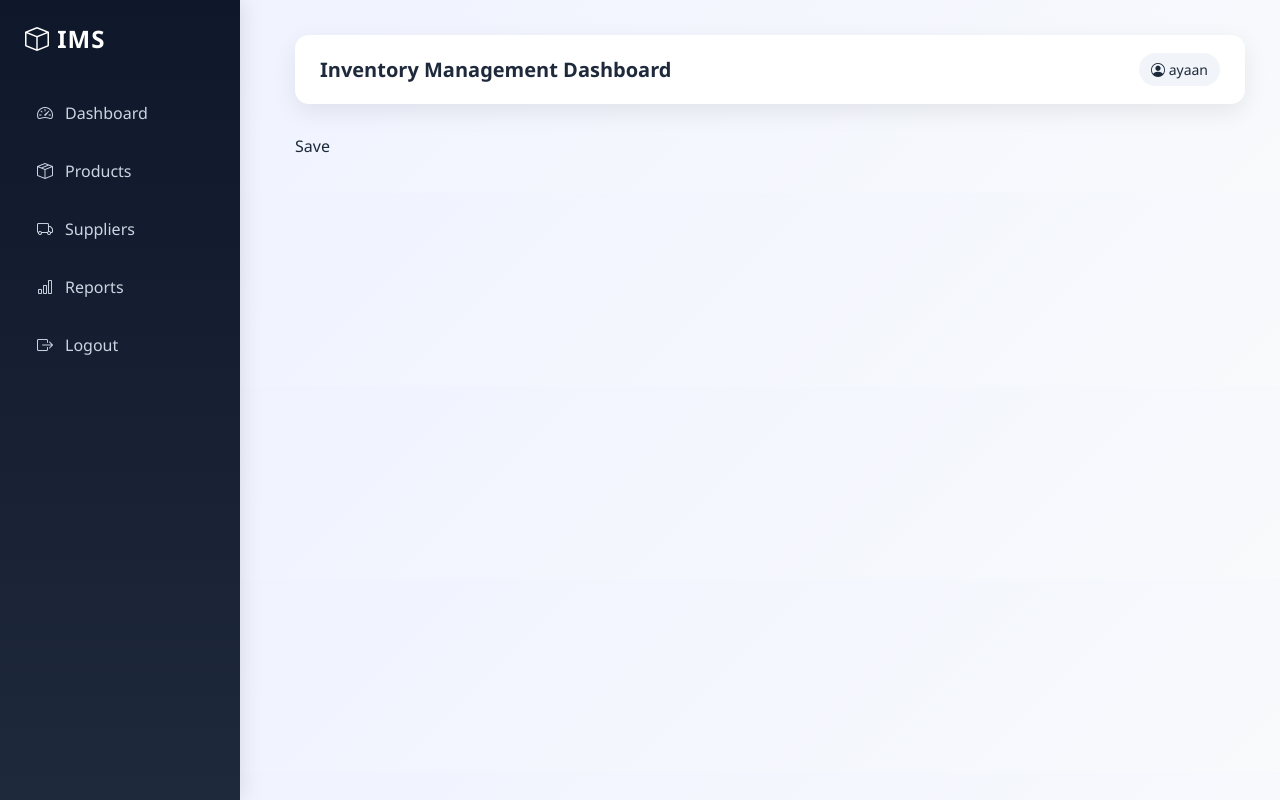
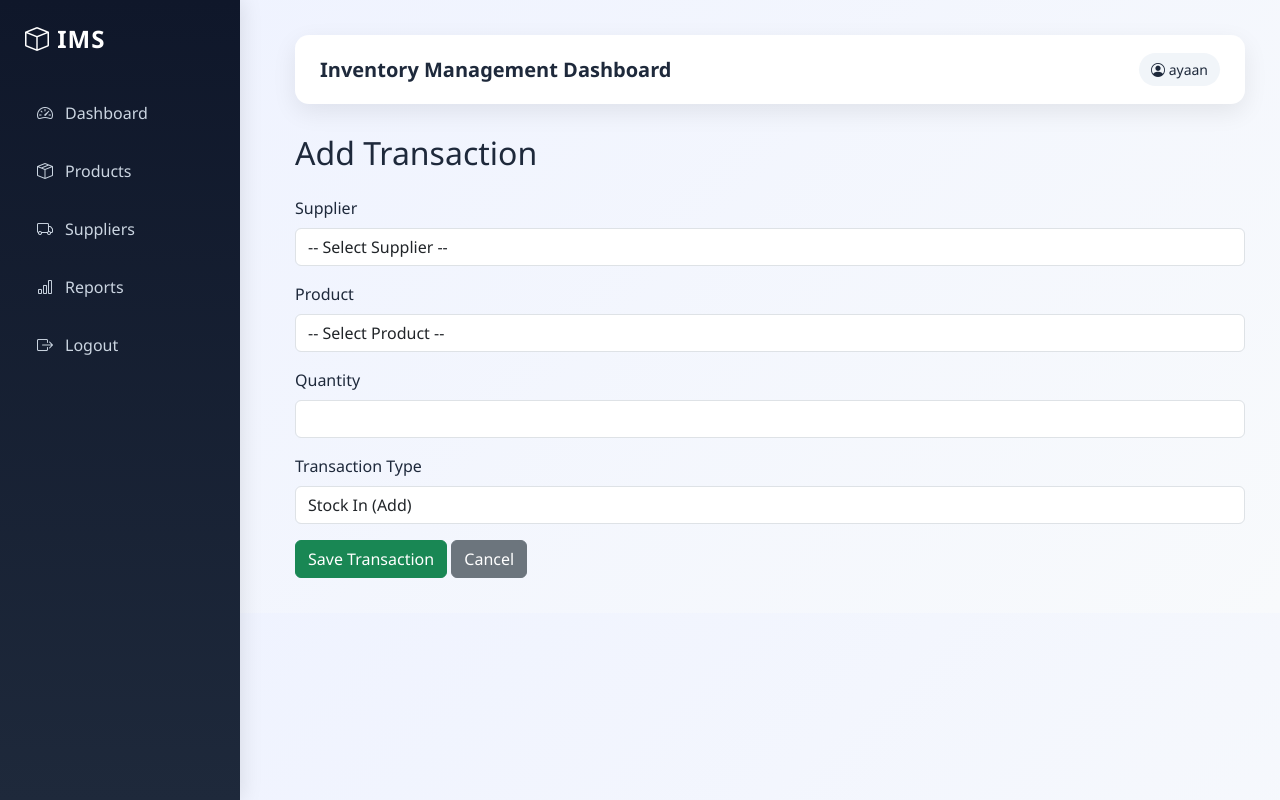
Before and after one commit to mohammadayaan578/django_project, a Django app: page /transaction/add/ in a window 1280 px wide. Run offline with Django 5.2, Linux system fonts and the light colour scheme; a user stored in the database is signed in; data comes from the database, SQL or seed files in the repository; both versions use the stored data as it was after the commit.

Commit message:
updated project

```diff
--- a/inventory/models.py
+++ b/inventory/models.py
@@ -1,7 +1,7 @@
 from django.db import models
 
 
-# SUPPLIER MODEL
+# ================= SUPPLIER =================
 class Supplier(models.Model):
     name = models.CharField(max_length=100)
     phone = models.CharField(max_length=15)
@@ -12,7 +12,7 @@ class Supplier(models.Model):
         return self.name
 
 
-# CATEGORY MODEL
+# ================= CATEGORY =================
 class Category(models.Model):
     name = models.CharField(max_length=100)
 
@@ -20,7 +20,7 @@ class Category(models.Model):
         return self.name
 
 
-# PRODUCT MODEL
+# ================= PRODUCT =================
 class Product(models.Model):
     name = models.CharField(max_length=200)
 
@@ -30,17 +30,22 @@ class Product(models.Model):
         related_name='products'
     )
 
+    # ✅ FIX: ADD SUPPLIER FIELD
+    supplier = models.ForeignKey(
+        Supplier,
+        on_delete=models.CASCADE,
+        related_name='products'
+    )
+
     price = models.DecimalField(max_digits=10, decimal_places=2)
-
     quantity = models.IntegerField()
 
     def __str__(self):
         return self.name
 
 
-# INVOICE MODEL
+# ================= INVOICE =================
 class Invoice(models.Model):
-
     product = models.ForeignKey(Product, on_delete=models.CASCADE)
 
     customer_name = models.CharField(max_length=200)
@@ -49,7 +54,6 @@ class Invoice(models.Model):
     country = models.CharField(max_length=100)
 
     quantity = models.IntegerField()
-
     price = models.DecimalField(max_digits=10, decimal_places=2)
     total = models.DecimalField(max_digits=12, decimal_places=2)
 
@@ -59,15 +63,16 @@ class Invoice(models.Model):
         return f"Invoice {self.id}"
 
 
-
+# ================= SUPPLIER TRANSACTION =================
 class SupplierTransaction(models.Model):
     TRANSACTION_TYPE = (
-        ('IN', 'Stock In'),   # supplier se liya
-        ('OUT', 'Stock Out'), # supplier ko diya
+        ('IN', 'Stock In'),
+        ('OUT', 'Stock Out'),
     )
 
-    supplier = models.ForeignKey('Supplier', on_delete=models.CASCADE)
-    product = models.ForeignKey('Product', on_delete=models.CASCADE)
+    supplier = models.ForeignKey(Supplier, on_delete=models.CASCADE)
+    product = models.ForeignKey(Product, on_delete=models.CASCADE)
+
     quantity = models.IntegerField()
     transaction_type = models.CharField(max_length=3, choices=TRANSACTION_TYPE)
     date = models.DateTimeField(auto_now_add=True)
--- a/inventory/views.py
+++ b/inventory/views.py
@@ -2,13 +2,15 @@ from django.shortcuts import render, redirect, get_object_or_404
 from django.http import HttpResponse
 from django.template.loader import get_template
 from decimal import Decimal
+from collections import defaultdict
 
 from django.contrib.auth import authenticate, login, logout
 from django.contrib import messages
 from django.contrib.auth.decorators import login_required
 from django.contrib.auth.models import User
 
-from django.db import models
+from django.db.models import Sum
+from xhtml2pdf import pisa
 
 from .models import Product, Supplier, Invoice, Category, SupplierTransaction
 
@@ -42,7 +44,7 @@ def login_view(request):
 
         user = authenticate(request, username=username, password=password)
 
-        if user is not None:
+        if user:
             login(request, user)
             return redirect('dashboard')
         else:
@@ -60,24 +62,20 @@ def logout_view(request):
 # ================= DASHBOARD =================
 @login_required(login_url='login')
 def dashboard(request):
-    total_products = Product.objects.count()
-    low_stock = Product.objects.filter(quantity__lt=5).count()
-    total_suppliers = Supplier.objects.count()
-    recent_products = Product.objects.all().order_by('-id')[:5]
-
     return render(request, 'inventory/dashboard.html', {
-        'total_products': total_products,
-        'low_stock': low_stock,
-        'total_suppliers': total_suppliers,
-        'recent_products': recent_products
+        'total_products': Product.objects.count(),
+        'low_stock': Product.objects.filter(quantity__lt=5).count(),
+        'total_suppliers': Supplier.objects.count(),
+        'recent_products': Product.objects.all().order_by('-id')[:5]
     })
 
 
 # ================= PRODUCTS =================
 @login_required(login_url='login')
 def product_list(request):
-    products = Product.objects.all()
-    return render(request, 'inventory/product_list.html', {'products': products})
+    return render(request, 'inventory/product_list.html', {
+        'products': Product.objects.all()
+    })
 
 
 @login_required(login_url='login')
@@ -93,10 +91,11 @@ def add_product(request):
         )
         return redirect('product_list')
 
-    return render(request, 'inventory/add_product.html', {'categories': categories})
+    return render(request, 'inventory/add_product.html', {
+        'categories': categories
+    })
 
 
-# ✅ UPDATE PRODUCT (FIXED)
 @login_required(login_url='login')
 def update_product(request, pk):
     product = get_object_or_404(Product, pk=pk)
@@ -108,7 +107,6 @@ def update_product(request, pk):
         product.price = request.POST.get('price')
         product.quantity = request.POST.get('quantity')
         product.save()
-
         return redirect('product_list')
 
     return render(request, 'inventory/update_product.html', {
@@ -127,15 +125,30 @@ def delete_product(request, pk):
 @login_required(login_url='login')
 def supplier_list(request):
     suppliers = Supplier.objects.all()
+    supplier_data = []
 
-    for s in suppliers:
-        total = SupplierTransaction.objects.filter(supplier=s).aggregate(sum_qty=models.Sum('quantity'))
-        s.total_supplied = total['sum_qty'] or 0
+    for supplier in suppliers:
+        transactions = SupplierTransaction.objects.filter(supplier=supplier)
 
-    return render(request, 'inventory/supplier_list.html', {'suppliers': suppliers})
+        # 🔥 GROUP PRODUCTS
+        product_summary = defaultdict(lambda: {'IN': 0, 'OUT': 0})
+
+        for t in transactions:
+            product_summary[t.product.name][t.transaction_type] += t.quantity
+
+        total = transactions.aggregate(total=Sum('quantity'))['total'] or 0
+
+        supplier_data.append({
+            'supplier': supplier,
+            'products': dict(product_summary),
+            'total': total
+        })
+
+    return render(request, 'inventory/supplier_list.html', {
+        'supplier_data': supplier_data
+    })
 
 
-# ✅ UPDATE SUPPLIER (ADDED)
 @login_required(login_url='login')
 def update_supplier(request, pk):
     supplier = get_object_or_404(Supplier, pk=pk)
@@ -146,7 +159,6 @@ def update_supplier(request, pk):
         supplier.email = request.POST.get('email')
         supplier.address = request.POST.get('address')
         supplier.save()
-
         return redirect('supplier_list')
 
     return render(request, 'inventory/update_supplier.html', {'supplier': supplier})
@@ -174,6 +186,7 @@ def add_transaction(request):
             transaction_type=t_type
         )
 
+        # 🔥 AUTO STOCK UPDATE
         if t_type == 'IN':
             product.quantity += quantity
         else:
@@ -183,31 +196,24 @@ def add_transaction(request):
 
         return redirect('product_list')
 
-    suppliers = Supplier.objects.all()
-    products = Product.objects.all()
-
     return render(request, 'inventory/add_transaction.html', {
-        'suppliers': suppliers,
-        'products': products
+        'suppliers': Supplier.objects.all(),
+        'products': Product.objects.all()
     })
 
 
 # ================= REPORTS =================
 @login_required(login_url='login')
 def reports(request):
-    total_products = Product.objects.count()
-    low_stock_products = Product.objects.filter(quantity__lt=5)
-
     return render(request, 'inventory/reports.html', {
-        'total_products': total_products,
-        'low_stock_products': low_stock_products
+        'total_products': Product.objects.count(),
+        'low_stock_products': Product.objects.filter(quantity__lt=5)
     })
 
 
 # ================= INVOICE =================
 @login_required(login_url='login')
 def generate_invoice(request, pk):
-
     product = get_object_or_404(Product, id=pk)
 
     price = Decimal(product.price)
@@ -216,9 +222,9 @@ def generate_invoice(request, pk):
 
     invoice = Invoice.objects.create(
         product=product,
-        customer_name="Mohammad Ayaan",
-        customer_address="Islam Colony",
-        city="Shahabad",
+        customer_name="Customer",
+        customer_address="Address",
+        city="City",
         country="India",
         quantity=1,
         price=price,
--- a/inventory_management/templates/inventory/add_transaction.html
+++ b/inventory_management/templates/inventory/add_transaction.html
@@ -2,6 +2,52 @@
 
 {% block content %}
 
-Save
+<h2 class="mb-4">Add Transaction</h2>
+
+<form method="POST">
+    {% csrf_token %}
+
+    <!-- Supplier -->
+    <div class="mb-3">
+        <label class="form-label">Supplier</label>
+        <select name="supplier" class="form-control" required>
+            <option value="">-- Select Supplier --</option>
+            {% for s in suppliers %}
+            <option value="{{ s.id }}">{{ s.name }}</option>
+            {% endfor %}
+        </select>
+    </div>
+
+    <!-- Product -->
+    <div class="mb-3">
+        <label class="form-label">Product</label>
+        <select name="product" class="form-control" required>
+            <option value="">-- Select Product --</option>
+            {% for p in products %}
+            <option value="{{ p.id }}">{{ p.name }}</option>
+            {% endfor %}
+        </select>
+    </div>
+
+    <!-- Quantity -->
+    <div class="mb-3">
+        <label class="form-label">Quantity</label>
+        <input type="number" name="quantity" class="form-control" required>
+    </div>
+
+    <!-- Type -->
+    <div class="mb-3">
+        <label class="form-label">Transaction Type</label>
+        <select name="type" class="form-control" required>
+            <option value="IN">Stock In (Add)</option>
+            <option value="OUT">Stock Out (Remove)</option>
+        </select>
+    </div>
+
+    <!-- Buttons -->
+    <button type="submit" class="btn btn-success">Save Transaction</button>
+    <a href="{% url 'product_list' %}" class="btn btn-secondary">Cancel</a>
+
+</form>
 
 {% endblock %}
--- a/requirements.txt
+++ b/requirements.txt
@@ -1,3 +1,4 @@
 Django==4.2.7
 gunicorn
 whitenoise
+xhtml2pdf
```
Also changed, not shown: inventory_management/templates/inventory/add_product.html (+17 -6 lines), inventory_management/templates/inventory/invoice.html (+82 -91 lines), inventory_management/templates/inventory/product_list.html (+12 -6 lines), inventory_management/templates/inventory/supplier_list.html (+52 -18 lines), db.sqlite3, inventory/migrations/0005_product_supplier.py (added).
